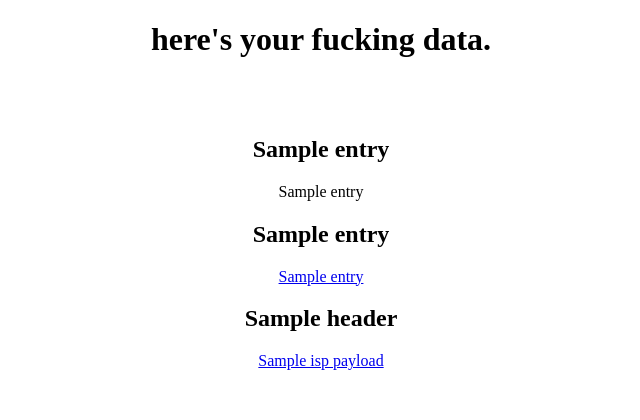
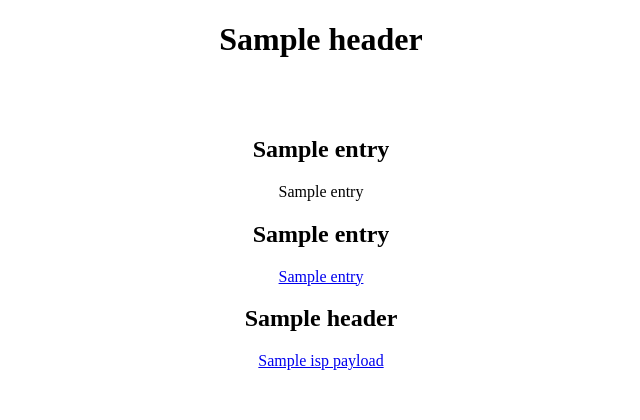
Before and after one commit to maester-of-bots/whatsmyfuckingip.com, a Flask app: template app/templates/fuckingip.html in a window 1280 px wide. Shown: the top 420 px of the page, without its empty margins (319-959 px from the left). Run offline with Flask 3, Linux system fonts and the light colour scheme; the template is opened without the code that fills it: most values are stand-ins (such as "Sample title", 1, 10 or a date in 2020).

Commit message:
Adding random header

```diff
--- a/app/templates/fuckingip.html
+++ b/app/templates/fuckingip.html
@@ -1,7 +1,7 @@
 {% extends "base.html" %}
 {% block content %}
 
-<h1>here's your fucking data.</h1><br><br>
+<h1>{{header}}</h1><br><br>
 
 {% for entry in payload %}
 <h2>{{entry}}</h2><span>{{ payload[entry] }}</span><br>
```
